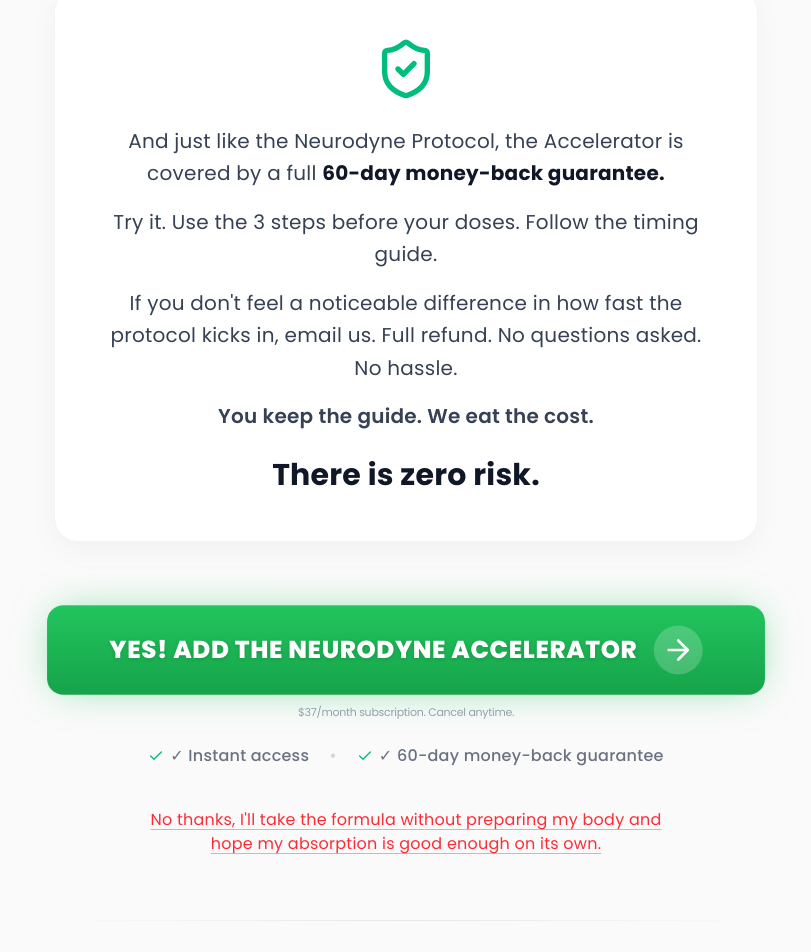
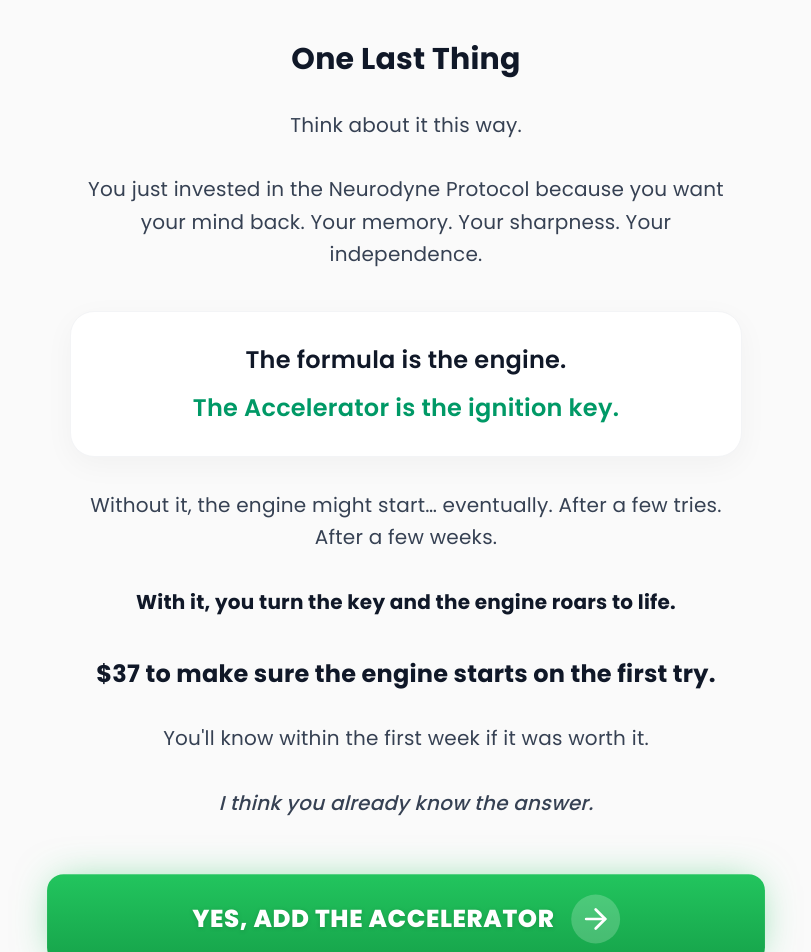
Before and after one commit to gabrielcoragem/Upsell, a React (Vite) app: page / in a window 1280 px wide. Shown: the part 8720-9672 px from the top of the page, without its empty margins (234-1045 px from the left). Built offline with nearby package versions, Linux system fonts and the light colour scheme.

Commit message:
refactor: optimize imports and refine copy
Remove unused icons and update promotional text for better clarity.

```diff
--- a/src/App.tsx
+++ b/src/App.tsx
@@ -1,5 +1,5 @@
 import React, { useEffect } from "react";
-import { CheckCircle2, Sparkles, ShieldCheck, Check, Lock, ArrowRight } from "lucide-react";
+import { Check, Lock, ArrowRight } from "lucide-react";
 import { motion } from "motion/react";
 
 const UPSELL_LINK = 'https://checkout.kashpay.com.br/u/33a43ce1589ddcbe';
@@ -288,13 +288,12 @@ export default function App() {
           <p>If we sold this separately, it would be $97. And it would be worth every cent, because it could literally double or triple the speed of your results.</p>
           <p className="font-bold text-gray-900 text-xl md:text-2xl">But you're not paying $97.</p>
           <p>Because you're seeing this page right now, seconds after your purchase. That tells me you're serious. You're not going to let the protocol sit untouched. You actually want your memory back.</p>
-          <p className="font-medium">So today, one time only, on this page only, you can add the Neurodyne Accelerator to your order for just:</p>
+          <p className="font-medium">So today, exclusively on this page, you can add the Neurodyne Accelerator to your order for just:</p>
 
           <div className="my-10 md:my-12">
             <span className="text-[6rem] md:text-[12rem] leading-none font-extrabold text-transparent bg-clip-text bg-gradient-to-b from-emerald-500 to-emerald-700 tracking-tighter drop-shadow-md">
               $37
             </span>
-            <span className="block text-2xl md:text-3xl font-bold text-emerald-700 mt-2">per month</span>
           </div>
 
           <div className="flex flex-col items-center mt-2 mb-10">
@@ -320,6 +319,12 @@ export default function App() {
               $37/month subscription. Cancel anytime.
             </p>
 
+            <div className="flex flex-wrap justify-center gap-x-5 gap-y-3 mt-6 text-sm md:text-base text-gray-500 font-medium">
+              <span className="flex items-center gap-1.5"><Check className="w-4 h-4 text-emerald-500" /> Instant access</span>
+              <span className="hidden md:inline text-gray-300">•</span>
+              <span className="flex items-center gap-1.5"><Check className="w-4 h-4 text-emerald-500" /> Cancel anytime</span>
+            </div>
+
             <button
               type="button"
               data-upsell-decline="true"
@@ -331,66 +336,6 @@ export default function App() {
           </div>
 
           <p className="font-bold text-gray-900">You get instant access right now, alongside your Neurodyne Protocol.</p>
-        </div>
-
-        {/* Guarantee */}
-        <div className="flex flex-col items-center text-center bg-white border border-gray-100 shadow-[0_8px_30px_rgb(0,0,0,0.04)] rounded-3xl p-8 md:p-12 my-12 md:my-16">
-          <ShieldCheck className="w-16 h-16 text-emerald-500 mb-6" />
-          <p className="text-lg md:text-xl text-gray-700 leading-relaxed mb-4">
-            And just like the Neurodyne Protocol, the Accelerator is covered by a full <strong className="text-gray-900">60-day money-back guarantee.</strong>
-          </p>
-          <p className="text-lg md:text-xl text-gray-700 leading-relaxed mb-4">
-            Try it. Use the 3 steps before your doses. Follow the timing guide.
-          </p>
-          <p className="text-lg md:text-xl text-gray-700 leading-relaxed mb-4">
-            If you don't feel a noticeable difference in how fast the protocol kicks in, email us. Full refund. No questions asked. No hassle.
-          </p>
-          <p className="text-lg md:text-xl text-gray-700 leading-relaxed font-semibold mb-6">
-            You keep the guide. We eat the cost.
-          </p>
-          <p className="text-2xl md:text-3xl font-bold text-gray-900">
-            There is zero risk.
-          </p>
-        </div>
-
-        {/* CTA 1 */}
-        <div className="flex flex-col items-center mt-12 mb-16">
-          <motion.button
-            type="button"
-            data-upsell-accept="true"
-            onClick={handleAcceptUpsell}
-            animate={{ scale: [1, 1.02, 1] }}
-            transition={{ duration: 2, repeat: Infinity, ease: "easeInOut" }}
-            whileHover={{ scale: 1.05, y: -4, boxShadow: "0 25px 30px -5px rgba(34, 197, 94, 0.5), 0 10px 15px -3px rgba(34, 197, 94, 0.3)" }}
-            whileTap={{ scale: 0.98 }}
-            className="w-full bg-gradient-to-b from-[#22C55E] to-[#16a34a] text-white py-4 md:py-5 px-6 rounded-2xl shadow-[0_0_40px_-10px_rgba(34,197,94,0.6)] flex items-center justify-center gap-4 group cursor-pointer border-none"
-          >
-            <div className="flex flex-col items-center text-center">
-              <span className="text-xl md:text-2xl font-extrabold tracking-wide uppercase drop-shadow-sm">YES! Add the Neurodyne Accelerator</span>
-            </div>
-            <div className="bg-white/20 p-2 rounded-full group-hover:bg-white/30 transition-colors">
-              <ArrowRight className="w-6 h-6 md:w-8 md:h-8 text-white" />
-            </div>
-          </motion.button>
-
-          <p className="mt-2.5 text-[11px] text-gray-400 text-center tracking-tight font-normal">
-            $37/month subscription. Cancel anytime.
-          </p>
-
-          <div className="flex flex-wrap justify-center gap-x-5 gap-y-3 mt-6 text-sm md:text-base text-gray-500 font-medium">
-            <span className="flex items-center gap-1.5"><Check className="w-4 h-4 text-emerald-500" /> ✓ Instant access</span>
-            <span className="hidden md:inline text-gray-300">•</span>
-            <span className="flex items-center gap-1.5"><Check className="w-4 h-4 text-emerald-500" /> ✓ 60-day money-back guarantee</span>
-          </div>
-
-          <button
-            type="button"
-            data-upsell-decline="true"
-            onClick={handleDeclineUpsell}
-            className="mt-10 text-sm md:text-base text-red-500 hover:text-red-700 transition-colors max-w-lg text-center underline decoration-red-300 hover:decoration-red-500 underline-offset-4 bg-transparent border-none cursor-pointer p-0"
-          >
-            No thanks, I'll take the formula without preparing my body and hope my absorption is good enough on its own.
-          </button>
         </div>
 
         <div className="w-full h-px bg-gradient-to-r from-transparent via-gray-200 to-transparent my-10 md:my-14"></div>
@@ -411,7 +356,7 @@ export default function App() {
 
           <p>Without it, the engine might start… eventually. After a few tries. After a few weeks.</p>
           <p className="font-bold text-gray-900">With it, you turn the key and the engine roars to life.</p>
-          <p className="text-xl md:text-2xl font-bold text-gray-900 mt-10">$37 a month to make sure the engine starts on the first try.</p>
+          <p className="text-xl md:text-2xl font-bold text-gray-900 mt-10">$37 to make sure the engine starts on the first try.</p>
           <p>You'll know within the first week if it was worth it.</p>
           <p className="font-medium italic mt-6">I think you already know the answer.</p>
         </div>
```
